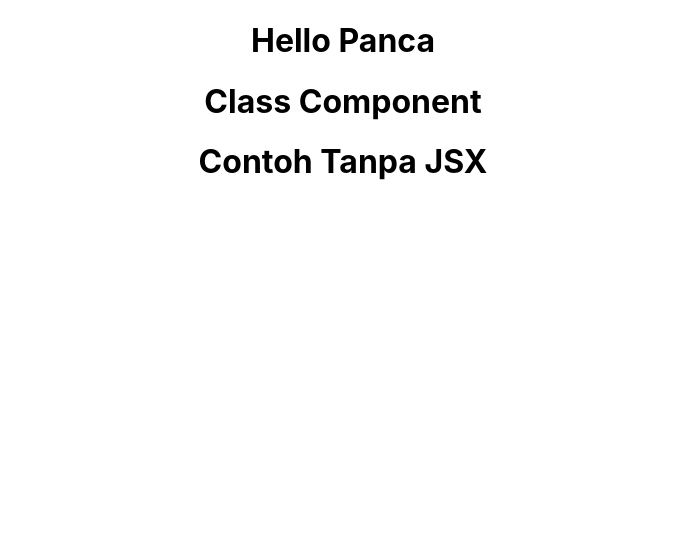
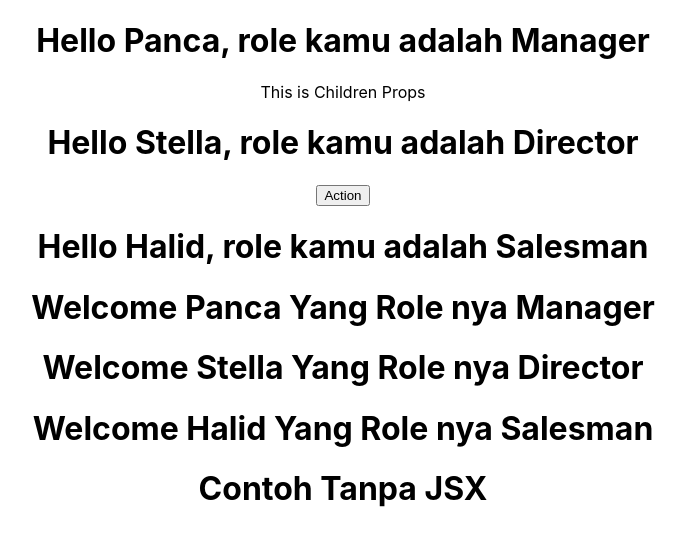
Before and after one commit to pancaholic/latihan-react, a React (Create React App) app: page / in a window 1280 px wide. Shown: the top 546 px of the page, without its empty margins (297-983 px from the left). Built offline with nearby package versions, Linux system fonts and the light colour scheme.

Commit message:
playlist-9

```diff
--- a/src/App.js
+++ b/src/App.js
@@ -7,8 +7,16 @@ import Hello from './components/Hello';
 function App() {
   return (
     <div className="App">
-      <Greet/>
-      <Welcome/>
+      <Greet name="Panca" roleName="Manager">
+        <p>This is Children Props</p>
+      </Greet>
+      <Greet name="Stella" roleName="Director">
+        <button>Action</button>
+      </Greet>
+      <Greet name="Halid" roleName="Salesman"/>
+      <Welcome name="Panca" roleName="Manager"/>
+      <Welcome name="Stella" roleName="Director"/>
+      <Welcome name="Halid" roleName="Salesman"/>
       <Hello/>
     </div>
   );
--- a/src/components/Greet.js
+++ b/src/components/Greet.js
@@ -1,5 +1,12 @@
 import React from 'react'
 
-const Greet = () => <h1>Hello Panca</h1>
+const Greet = (props) => {
+    return (
+        <div>
+            <h1>Hello {props.name}, role kamu adalah {props.roleName}</h1>
+            {props.children}
+        </div>
+    )
+}
 
 export default Greet
--- a/src/components/Welcome.js
+++ b/src/components/Welcome.js
@@ -2,7 +2,7 @@ import React, {Component} from 'react'
 
 class Welcome extends Component{
     render() {
-        return <h1>Class Component</h1>
+        return <h1>Welcome {this.props.name} Yang Role nya {this.props.roleName}</h1>
     }
 }
 
```
